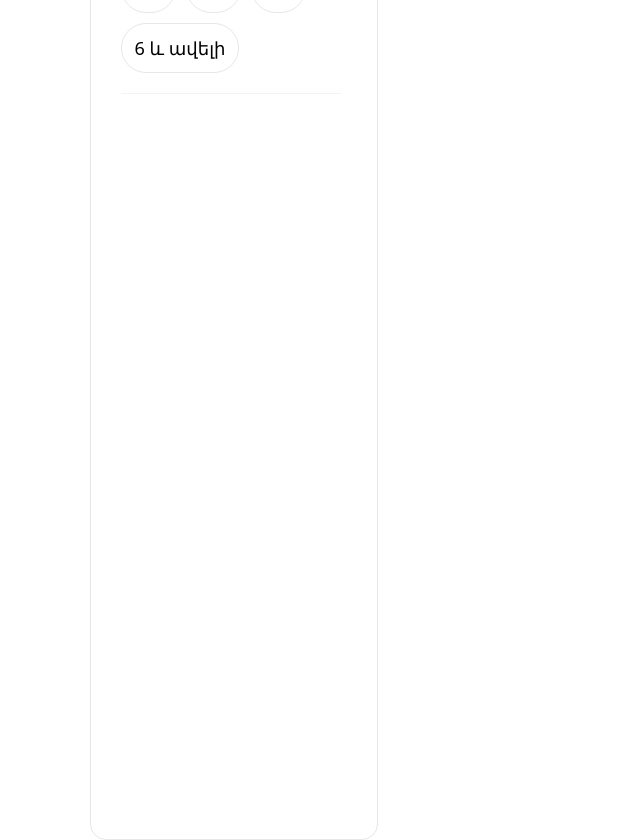
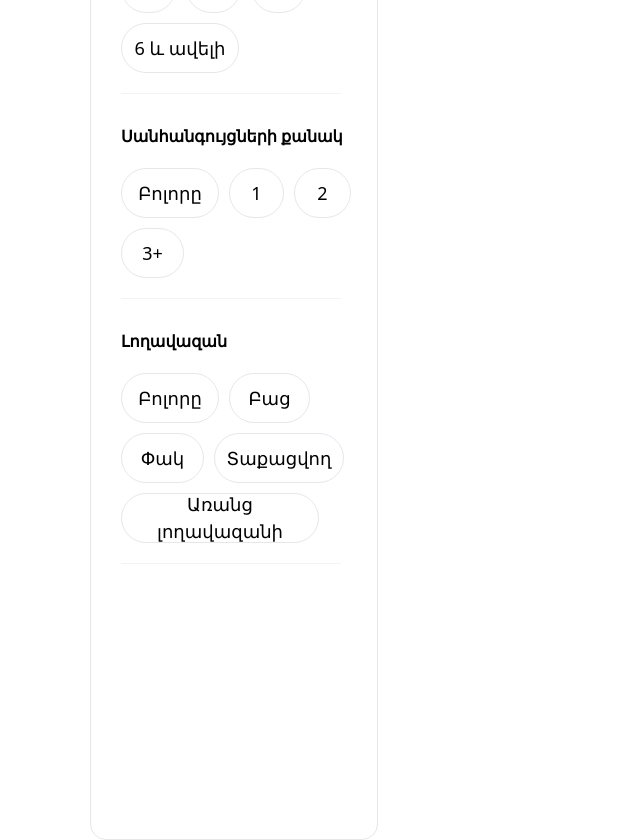
Before and after one commit to Rafikzaqaryan/webSite, a React (Vite) app: page / in a window 1280 px wide. Shown: the part 1100-1940 px from the top of the page, without its empty margins (0-640 px from the left). Built offline with nearby package versions, Linux system fonts and the light colour scheme.

Commit message:
Done Bathroom and Pool part.

```diff
--- a/src/components/nav/navLeftPart/BathroomCount.jsx
+++ b/src/components/nav/navLeftPart/BathroomCount.jsx
@@ -0,0 +1,42 @@
+import { useState } from "react";
+
+export default function BathroomCount() {
+  const [activeButton, setActiveButton] = useState(null);
+
+  const handleClick = (index) => {
+    setActiveButton(index);
+  };
+
+  const buttonStyles = ["w-[98px]", "w-[55px]", "w-[57px]", "w-[63px]"];
+
+  const buttonValue = ["Բոլորը", "1", "2", "3+"];
+
+  return (
+    <div>
+      <strong>
+        <h1 className="mt-[30px]">Սանհանգույցների քանակ</h1>
+      </strong>
+      <div className="flex gap-[100px] items-center pt-[20px]">
+        <div className="flex flex-wrap gap-[10px]">
+          {buttonValue.map((value, index) => (
+            <button
+              key={index}
+              onClick={() => handleClick(index)}
+              className={`text-[18px] cursor-pointer border h-[50px] flex justify-center items-center rounded-[40px]
+                     ${buttonStyles[index]}
+                     ${
+                       activeButton === index
+                         ? "bg-black text-white"
+                         : "bg-white text-black hover:bg-[#EEEE]"
+                     }
+                   `}
+            >
+              {value}
+            </button>
+          ))}
+        </div>
+      </div>
+      <div className="w-[220px] h-[1px]  bg-[#f3f3f4] mr-[30px] mt-[20px]"></div>
+    </div>
+  );
+}
--- a/src/components/nav/navLeftPart/NavLeftPart.jsx
+++ b/src/components/nav/navLeftPart/NavLeftPart.jsx
@@ -5,6 +5,8 @@ import Overnight from "./Overnight";
 import MaxPeopleCount from "./MaxPeopleCount";
 import AllowedPeopleNight from "./AllowedPeopleNight";
 import RoomCount from "./RoomCount";
+import BathroomCount from "./BathroomCount";
+import Pool from "./Pool";
 
 export default function NavLeftPart() {
   return (
@@ -16,6 +18,8 @@ export default function NavLeftPart() {
         <Overnight />
         <AllowedPeopleNight />
         <RoomCount />
+        <BathroomCount />
+        <Pool />
       </div>
     </div>
   );
--- a/src/components/nav/navLeftPart/Pool.jsx
+++ b/src/components/nav/navLeftPart/Pool.jsx
@@ -0,0 +1,48 @@
+import { useState } from "react";
+
+export default function Pool() {
+  const [activeButton, setActiveButton] = useState(null);
+
+  const handleClick = (index) => {
+    setActiveButton(index);
+  };
+
+  const buttonStyles = [
+    "w-[98px]",
+    "w-[81px]",
+    "w-[83px]",
+    "w-[130px]",
+    "w-[198px]",
+  ];
+
+  const buttonValue = ["Բոլորը", "Բաց", "Փակ", "Տաքացվող", "Առանց լողավազանի"];
+
+  return (
+    <div>
+      <strong>
+        <h1 className="mt-[30px]">Լողավազան</h1>
+      </strong>
+      <div className="flex gap-[100px] items-center pt-[20px]">
+        <div className="flex flex-wrap gap-[10px]">
+          {buttonValue.map((value, index) => (
+            <button
+              key={index}
+              onClick={() => handleClick(index)}
+              className={`text-[18px] cursor-pointer border h-[50px] flex justify-center items-center rounded-[40px]
+                         ${buttonStyles[index]}
+                         ${
+                           activeButton === index
+                             ? "bg-black text-white"
+                             : "bg-white text-black hover:bg-[#EEEE]"
+                         }
+                       `}
+            >
+              {value}
+            </button>
+          ))}
+        </div>
+      </div>
+      <div className="w-[220px] h-[1px]  bg-[#f3f3f4] mr-[30px] mt-[20px]"></div>
+    </div>
+  );
+}
```
